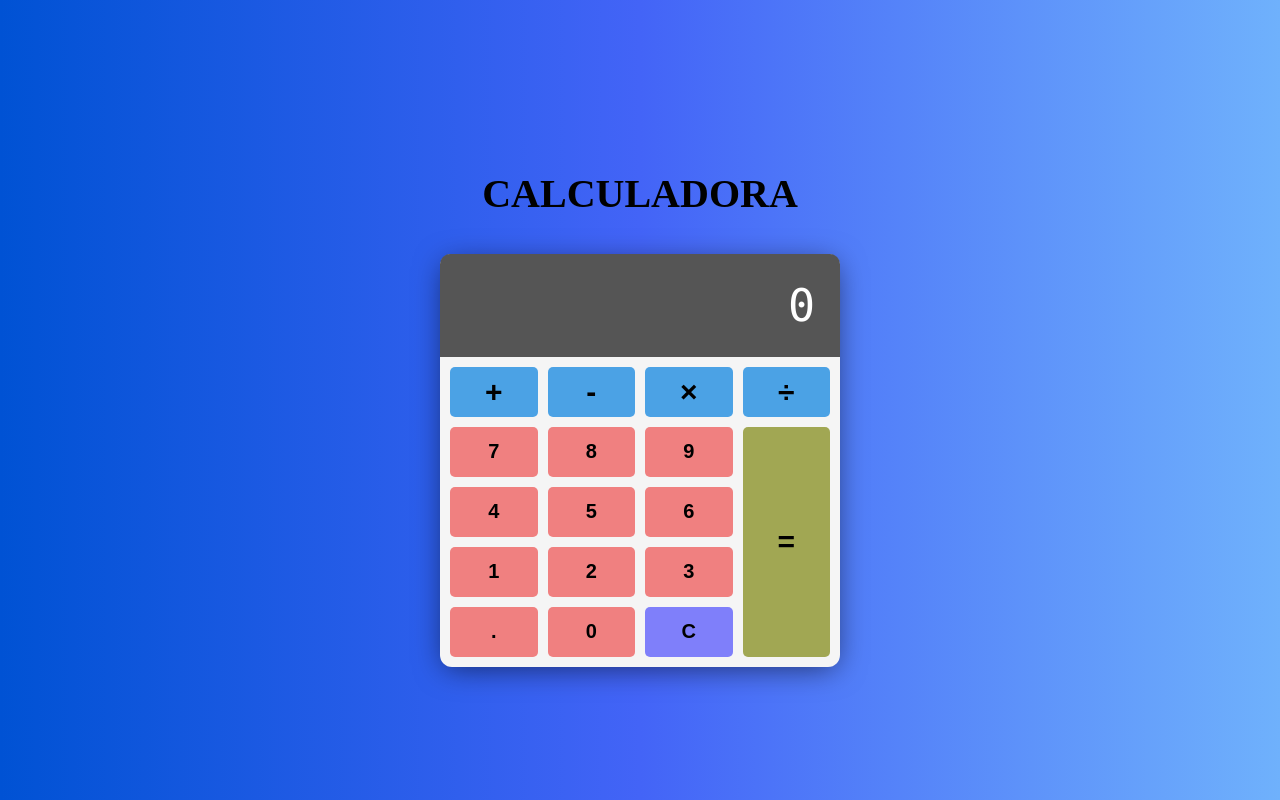
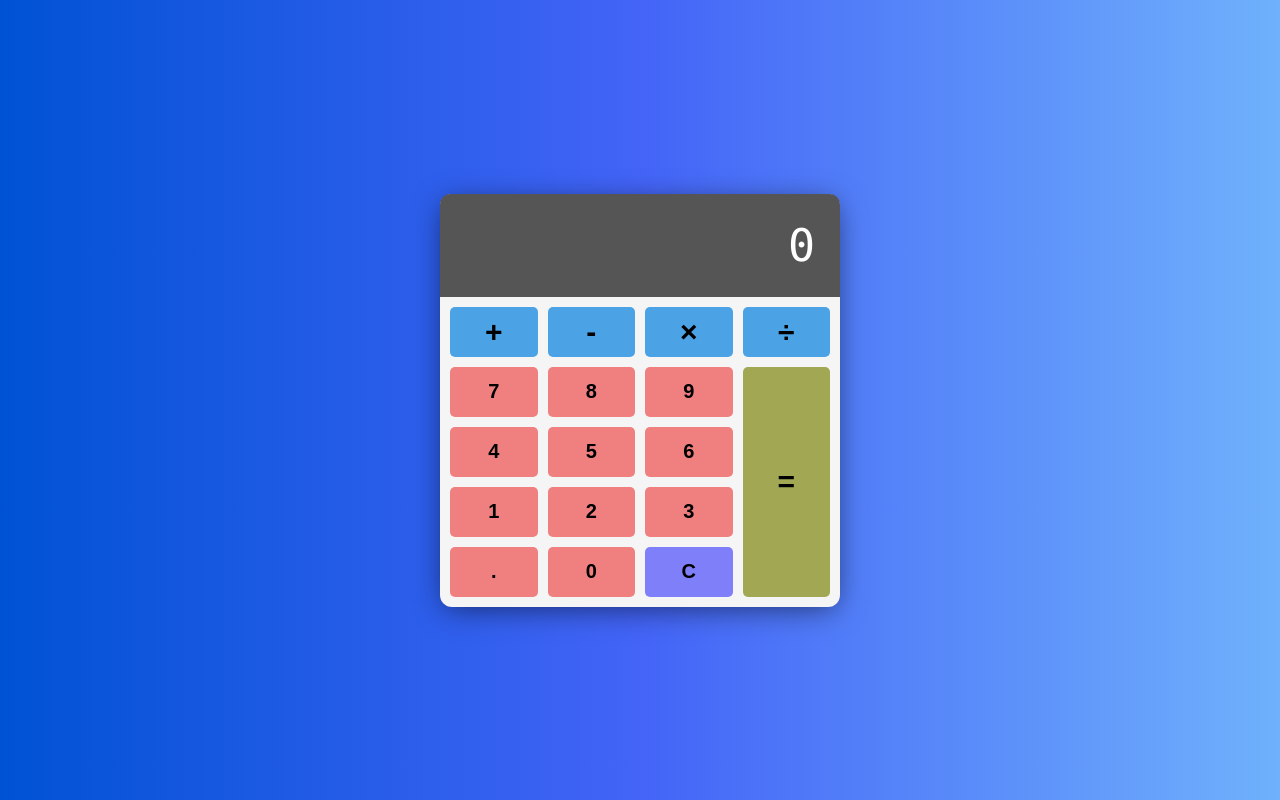
Before and after one commit to Estefane1992/Projeto-calculadora, a plain HTML site: page index.html in a window 1280 px wide. Drawn offline with Linux system fonts and the light colour scheme.

Commit message:
Add files via upload

```diff
--- a/index.html
+++ b/index.html
@@ -10,7 +10,6 @@
 <body>
     <!-- Calculadora -->
     <div>
-        <h1 class="titulo">Calculadora</h1>
         <div class="calculator">
         <!-- Exibição Calculadora -->
         <div class="calculator-display">
--- a/style.css
+++ b/style.css
@@ -17,15 +17,6 @@ body {
   min-width: 400px;
   border-radius: 12px;
   box-shadow: 0 5px 30px -5px rgba(0, 0, 0, 0.6);
-}
-.titulo{
-  text-align: center;
-  font-size: 40px;
-  font-weight: 900;
-  color: black;
-  border-radius: 10px 10px 0 0;
-  padding: 10px;
-  text-transform: uppercase;
 }
 /* Display */
 .calculator-display{
```
